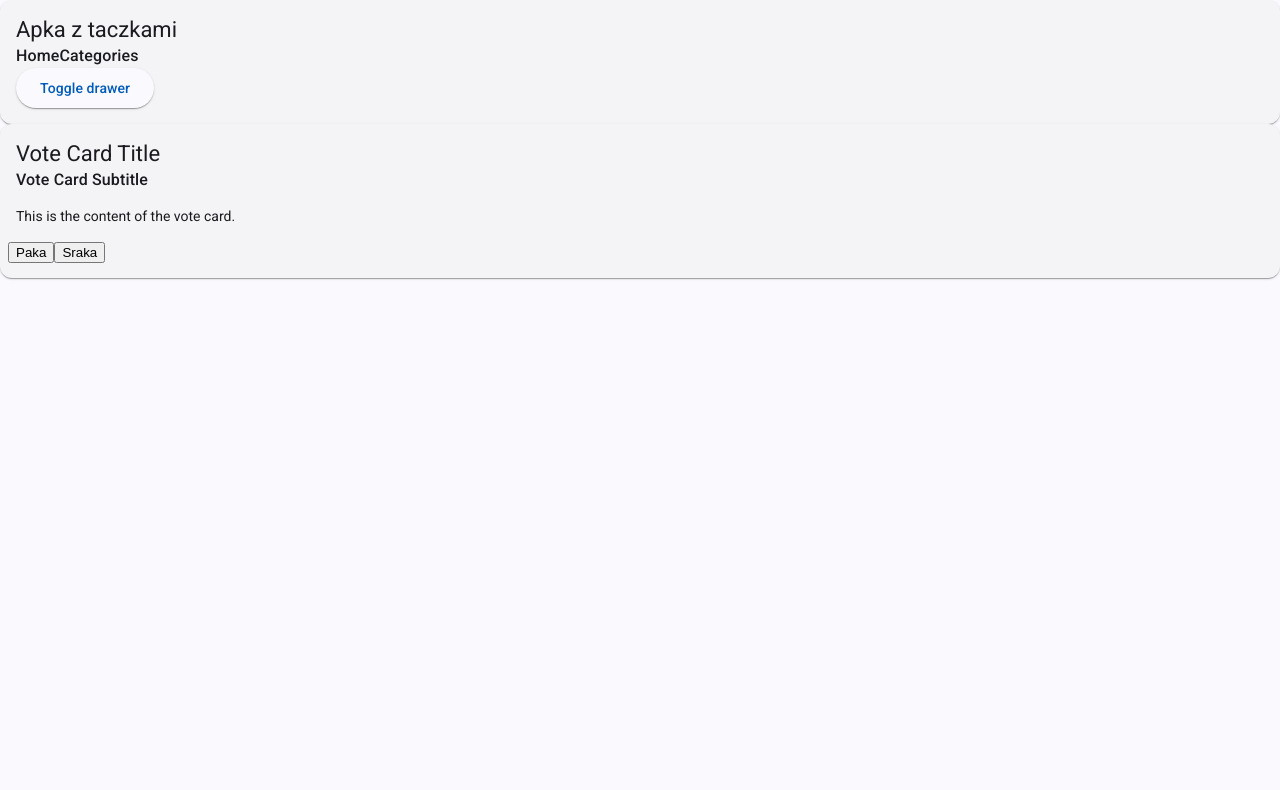
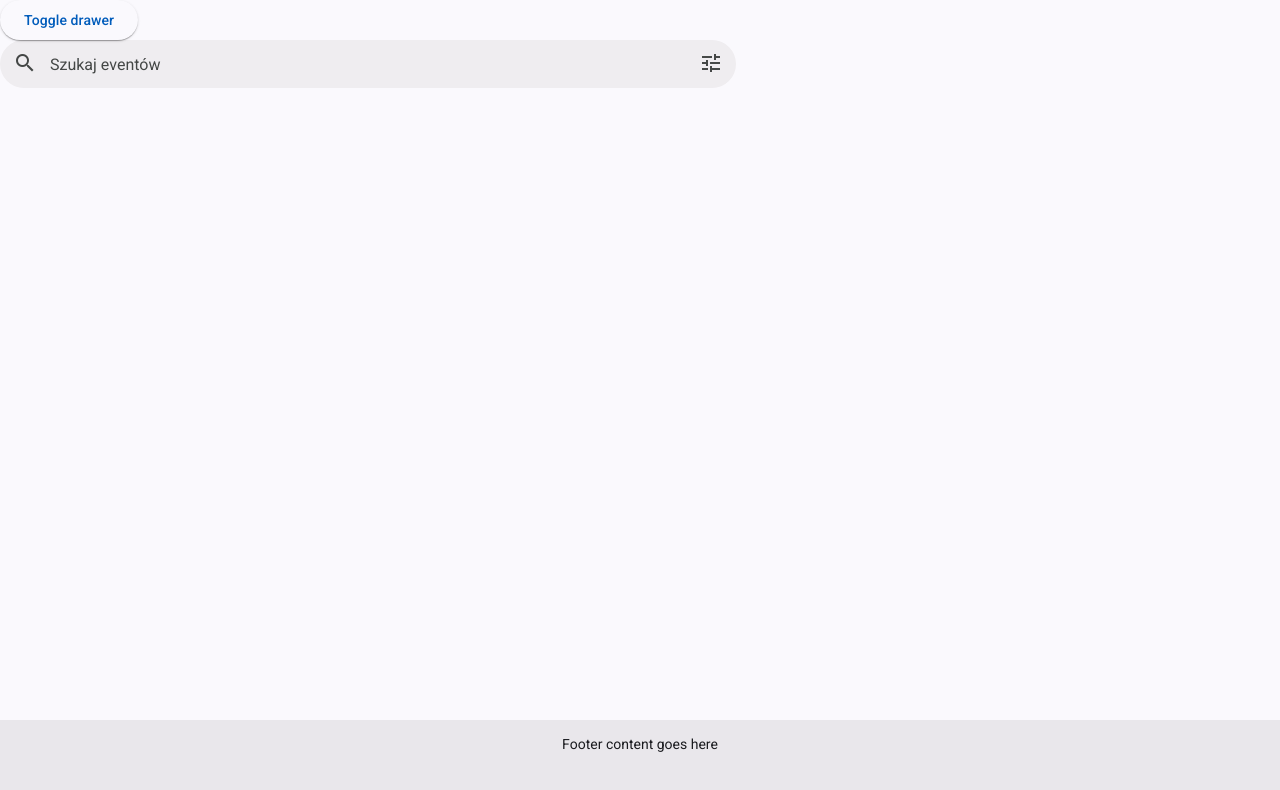
Before and after one commit to notJachu/paka-albo-sraka, an Angular app in the folder paka-ui/: page / in a window 1280 px wide. Shown: the top 790 px of the page. Built offline with nearby package versions, Linux system fonts and the light colour scheme.

Commit message:
gmail-like search bar

```diff
--- a/paka-ui/src/app/app.css
+++ b/paka-ui/src/app/app.css
@@ -9,3 +9,64 @@ mat-sidenav-content {
   width: 100%;
   height: 100vh;
 }
+
+footer {
+  bottom: 0;
+  position: fixed;
+  width: 100%;
+  text-align: center;
+  height: 10%;
+  background-color: var(--mat-sys-surface-container-high);
+}
+
+/*TODO: change pixel values to something responsive*/
+/*TODO: make dark theme look better*/
+.search-container {
+  display: flex;
+  align-items: center;
+  width: 100%;
+  max-width: 720px;
+  height: 48px;
+  background-color: var(--mat-sys-surface-container);
+  border-radius: 24px;
+  padding: 0 8px;
+  transition: background-color 0.2s, box-shadow 0.2s;
+
+
+  &:focus-within {
+    background-color: var(--mat-sys-surface-dim);
+    box-shadow: 0 1px 2px 0 rgba(60, 64, 67, 0.3),
+    0 1px 3px 1px rgba(60, 64, 67, 0.15);
+  }
+}
+
+.search-input {
+  flex-grow: 1;
+  border: none;
+  background: transparent;
+  outline: none;
+  font-size: 16px;
+  color: #444746;
+  padding: 0 8px;
+  font-family: Roboto, "Helvetica Neue", sans-serif;
+
+  &::placeholder {
+    color: #444746;
+    opacity: 1;
+  }
+}
+
+
+button[mat-icon-button] {
+  color: #444746;
+  background-color: transparent;
+  border: none;
+  border-radius: 50%;
+  padding: 5px;
+
+  transition: background-color 0.2s;
+
+  &:hover {
+    background-color: var(--mat-sys-surface-dim);
+  }
+}
--- a/paka-ui/src/app/app.html
+++ b/paka-ui/src/app/app.html
@@ -1,31 +1,38 @@
 <main class="main">
   <mat-sidenav-container class="sidebar-container" [hasBackdrop]="true">
-    <mat-sidenav #drawer mode="push" class="sidebar">
+    <mat-sidenav #drawer mode="over" class="sidebar">
       <h3>Sidebar</h3>
       <nav class="sidebar-links">
         <a routerLink="/">Home</a>
         <a routerLink="/categories">Categories</a>
       </nav>
     </mat-sidenav>
-  <mat-card class="app-card">
-    <mat-card-header>
-      <mat-card-title>Apka z taczkami</mat-card-title>
-      <mat-card-subtitle>
-        <nav class="nav-links">
-          <a routerLink="/">Home</a>
-          <a routerLink="/categories">Categories</a>
-        </nav>
-      </mat-card-subtitle>
-    </mat-card-header>
-    <mat-card-content>
+
+    <div class="top-bar">
       <button matButton="elevated" (click)="drawer.toggle()">Toggle drawer</button>
+      <form class="search-container" (ngSubmit)="onSearch()" #searchForm="ngForm">
 
-    </mat-card-content>
-  </mat-card>
-    <app-vote-card>
-    </app-vote-card>
+        <button mat-icon-button type="submit" aria-label="Szukaj">
+          <mat-icon>search</mat-icon>
+        </button>
+
+        <input
+          type="text"
+          name="query"
+          [(ngModel)]="searchQuery"
+          placeholder="Szukaj eventów"
+          autocomplete="off"
+          class="search-input">
+
+        <button mat-icon-button type="button" aria-label="Pokaż opcje wyszukiwania" (click)="openFilters()">
+          <mat-icon>tune</mat-icon>
+        </button>
+
+      </form>
+    </div>
+    <router-outlet />
+    <footer>
+        <p>Footer content goes here</p>
+    </footer>
   </mat-sidenav-container>
 </main>
-
-
-<router-outlet />
--- a/paka-ui/src/app/app.ts
+++ b/paka-ui/src/app/app.ts
@@ -3,14 +3,26 @@ import { RouterOutlet } from '@angular/router';
 import {MatCardModule} from '@angular/material/card';
 import {MatSidenavModule} from '@angular/material/sidenav';
 import {MatButton} from '@angular/material/button';
-import {VoteCard} from './vote-card/vote-card';
+import {FormsModule} from '@angular/forms';
+import {MatIcon} from '@angular/material/icon';
 
 @Component({
   selector: 'app-root',
-  imports: [RouterOutlet, MatCardModule, MatSidenavModule, MatButton, VoteCard],
+  imports: [RouterOutlet, MatCardModule, MatSidenavModule, MatButton, FormsModule, MatIcon],
   templateUrl: './app.html',
   styleUrl: './app.css'
 })
 export class App {
   protected readonly title = signal('paka-ui');
+  searchQuery: string = '';
+
+  onSearch() {
+    console.log('Wyszukiwanie frazy:', this.searchQuery);
+    // Tutaj dodaj logikę wysyłania zapytania do serwisu
+  }
+
+  openFilters() {
+    console.log('Otwieranie zaawansowanych filtrów');
+    // Tutaj np. otwarcie MatDialog z filtrami
+  }
 }
--- a/paka-ui/src/styles.css
+++ b/paka-ui/src/styles.css
@@ -1 +1,5 @@
 /* You can add global styles to this file, and also import other style files */
+body{
+ height: 100vh;
+ width: 100vw;
+}
```
